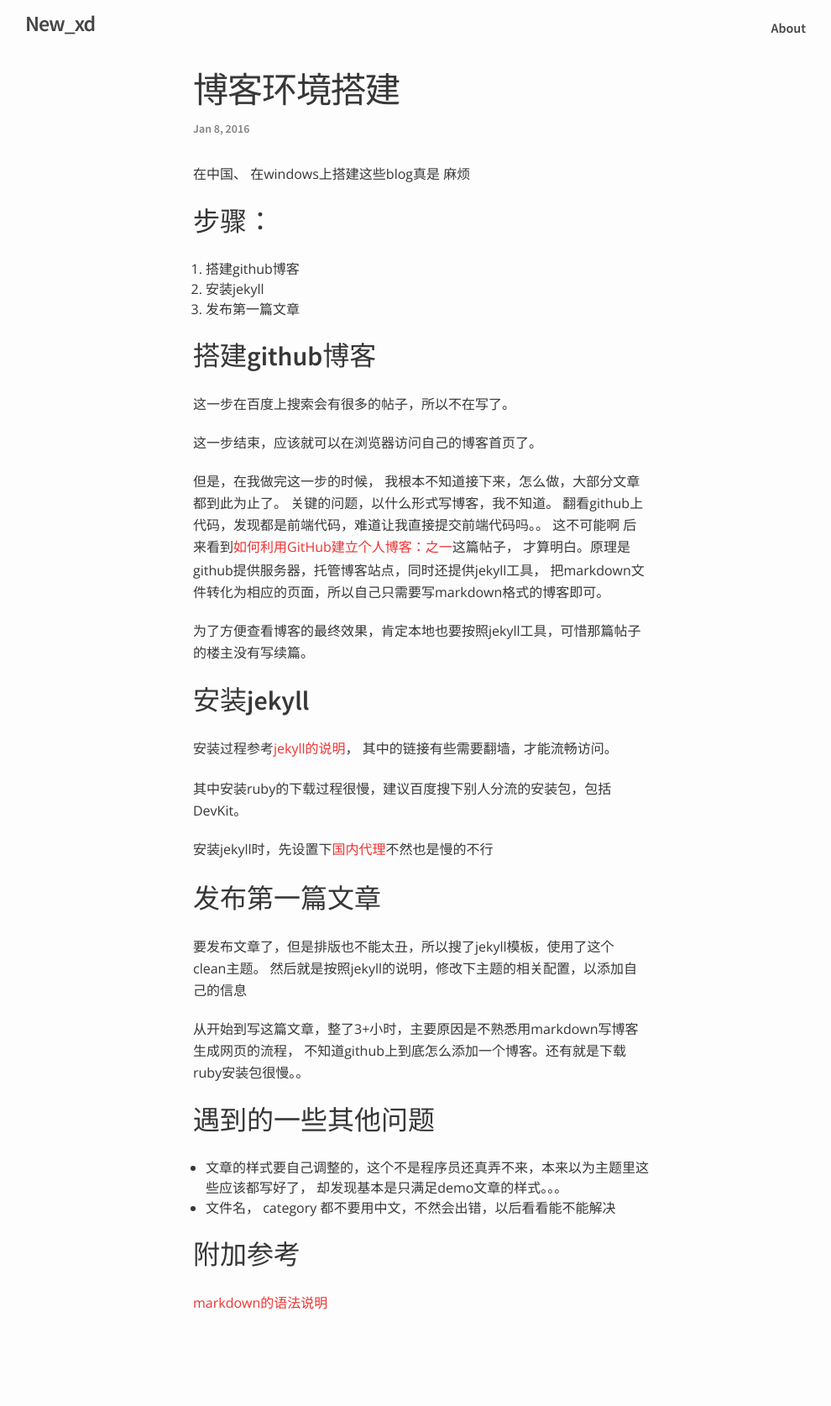
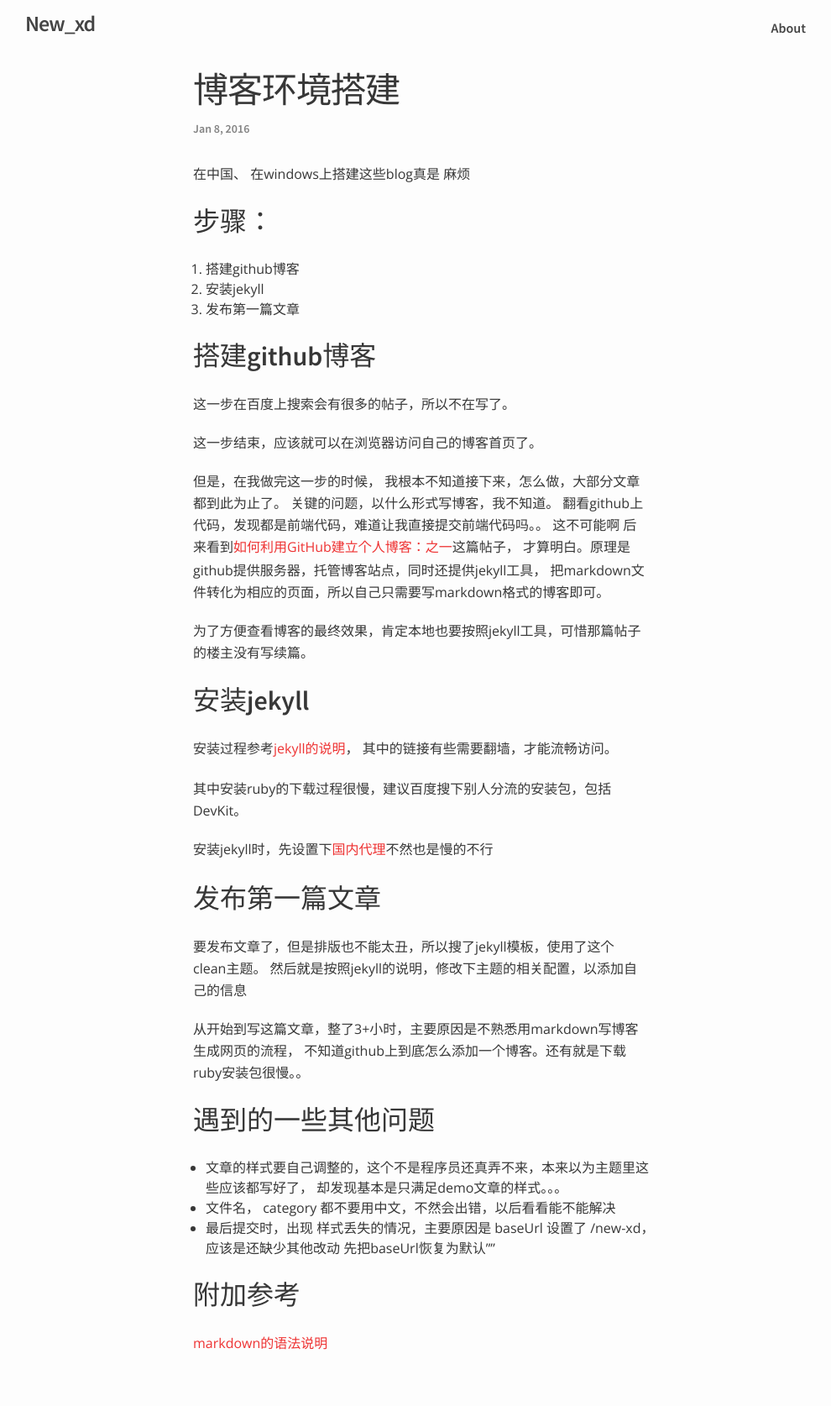
Before and after one commit to new-xd/new-xd.github.io, a Jekyll site: the page built from _posts/2016-01-08-setupblog.md, in a window 1280 px wide. Shown: the whole page at 84% size, without its empty margins (140-1130 px from the left). Built offline with Jekyll 4.4.1, drawn with Linux system fonts in a browser that asks for light colours; before the commit the page ends 1626 px from its top, so only the background shows below that.

Commit message:
补充main.css找不到的情况

```diff
--- a/_posts/2016-01-08-setupblog.md
+++ b/_posts/2016-01-08-setupblog.md
@@ -50,6 +50,8 @@
  - 文章的样式要自己调整的，这个不是程序员还真弄不来，本来以为主题里这些应该都写好了，
    却发现基本是只满足demo文章的样式。。。
  - 文件名， category 都不要用中文，不然会出错，以后看看能不能解决
+ - 最后提交时，出现 样式丢失的情况，主要原因是 baseUrl 设置了 /new-xd， 应该是还缺少其他改动
+   先把baseUrl恢复为默认""
 
 ##附加参考
 [markdown的语法说明](http://wowubuntu.com/markdown/)
```
